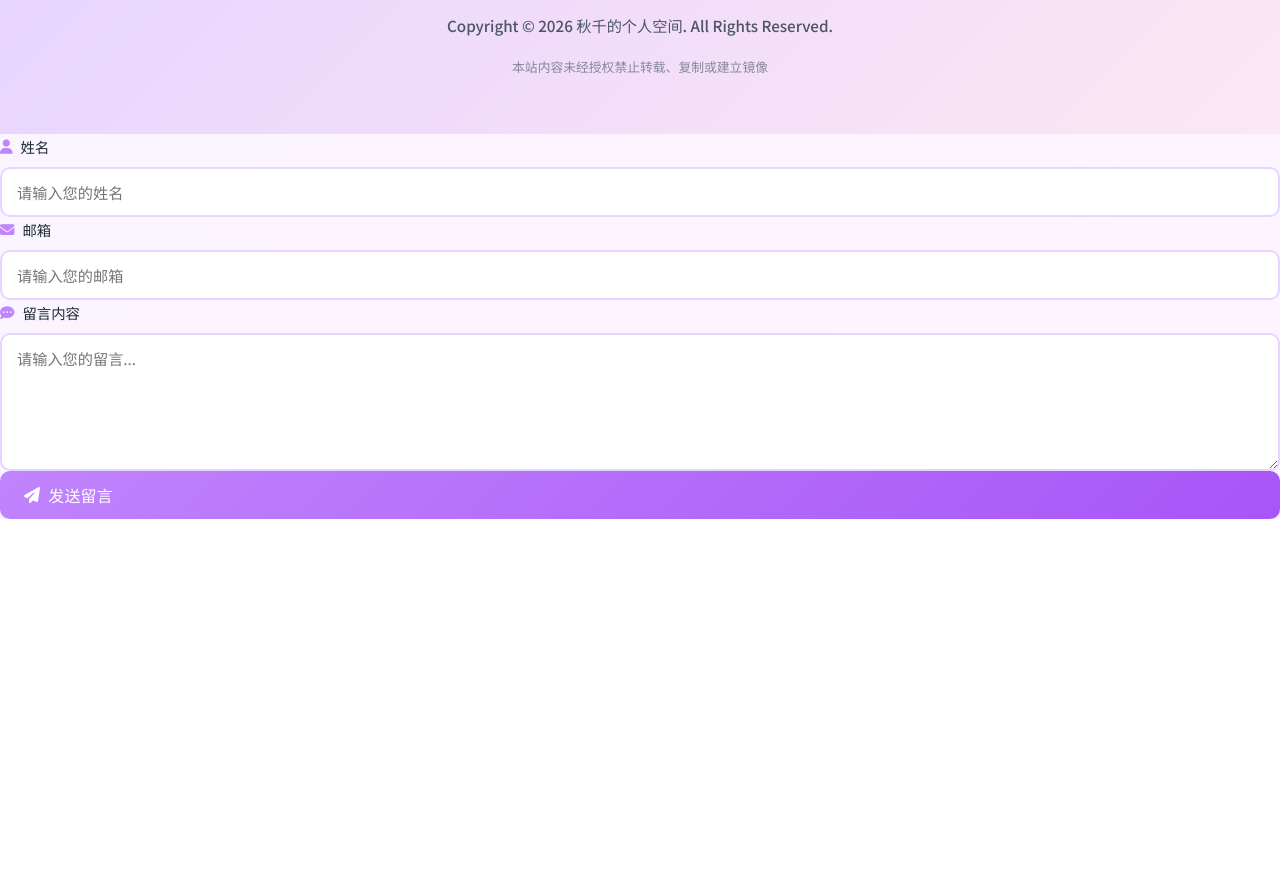
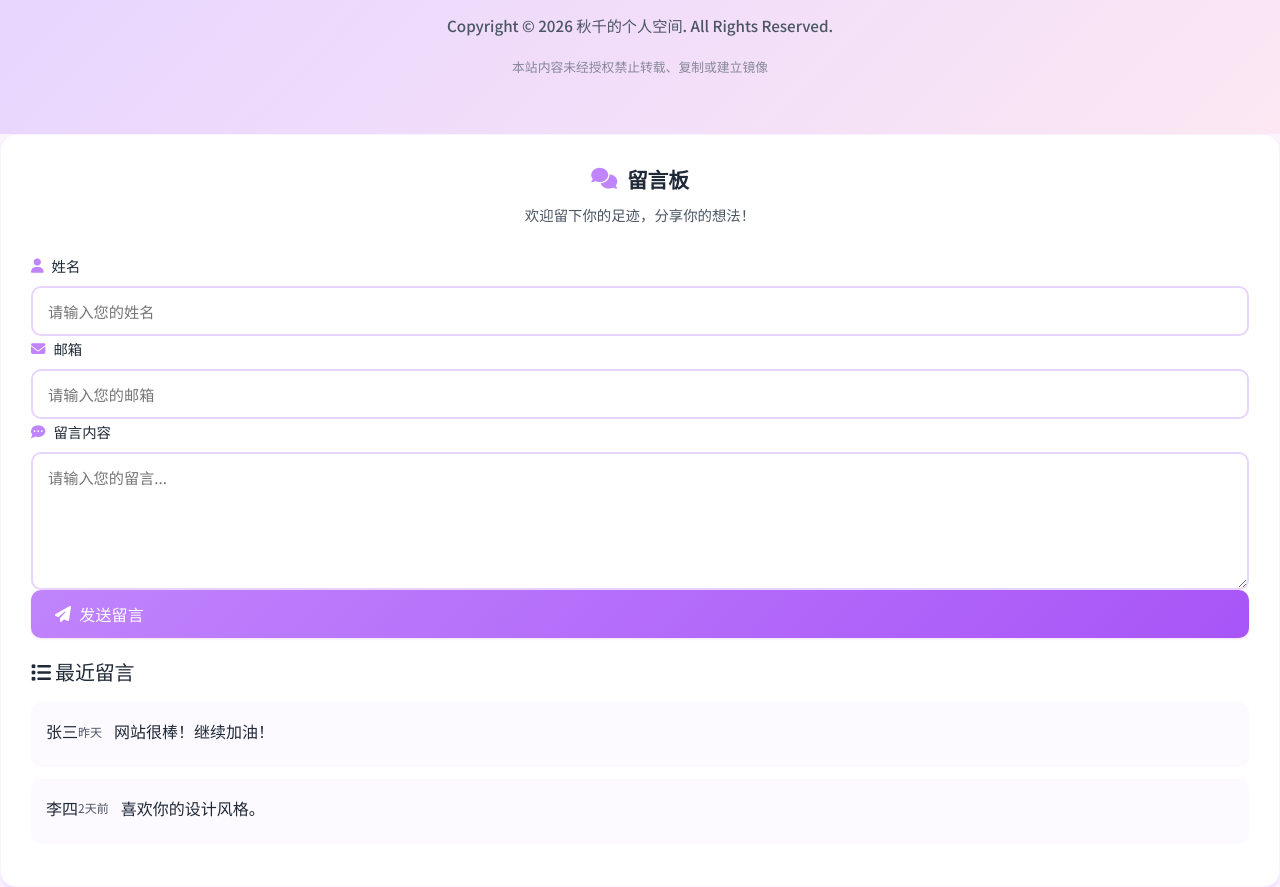
Before and after one commit to dreamgitdeep/personal-website, a website: page contact.html in a window 1280 px wide. Shown: the part 980-1867 px from the top of the page. Before the commit the page ends 1499 px from the top, so only its background shows below. Drawn offline with nearby package versions, Linux system fonts and the light colour scheme; a web font is replaced by a local one.

Commit message:
添加简易留言板功能

```diff
--- a/contact.html
+++ b/contact.html
@@ -164,7 +164,13 @@
     <script src="js/main.js"></script>
     <script src="js/contact.js"></script>
 
-    <!-- EmailJS 留言表单 -->
+    <!-- 简易留言板 -->
+    <div class="guestbook-wrapper">
+        <div class="guestbook-card">
+            <h3><i class="fas fa-comments"></i> 留言板</h3>
+            <p class="guestbook-desc">欢迎留下你的足迹，分享你的想法！</p>
+
+            <!-- 留言表单 -->
             <form id="guestMessageForm">
                 <div class="form-group">
                     <label for="guestName">
@@ -189,14 +195,74 @@
                 </button>
             </form>
 
-    <!-- EmailJS 初始化脚本 -->
+            <!-- 留言列表 -->
+            <div class="messages-list">
+                <h4><i class="fas fa-list"></i> 最近留言</h4>
+                <!-- 留言将在这里显示 -->
+            </div>
+        </div>
+    </div>
+
+    <!-- 留言功能脚本 -->
     <script>
-        // EmailJS 初始化
+        // 简易留言板功能
         document.addEventListener('DOMContentLoaded', function() {
-            emailjs.init('YOUR_EMAILJS_USER_ID'); // 替换为您的EmailJS用户ID
+            const guestMessageForm = document.getElementById('guestMessageForm');
+            const messagesList = document.querySelector('.messages-list');
 
-            // 留言表单提交处理
-            const guestMessageForm = document.getElementById('guestMessageForm');
+            // 模拟留言数据
+            let messages = [
+                {
+                    name: '张三',
+                    email: 'zhangsan@example.com',
+                    message: '网站很棒！继续加油！',
+                    timestamp: new Date(Date.now() - 86400000) // 昨天
+                },
+                {
+                    name: '李四',
+                    email: 'lisi@example.com',
+                    message: '喜欢你的设计风格。',
+                    timestamp: new Date(Date.now() - 172800000) // 前天
+                }
+            ];
+
+            // 显示留言
+            function displayMessages() {
+                if (!messagesList) return;
+
+                // 清空现有留言
+                const existingMessages = messagesList.querySelectorAll('.message-item');
+                existingMessages.forEach(msg => msg.remove());
+
+                // 添加留言
+                messages.forEach(msg => {
+                    const messageDiv = document.createElement('div');
+                    messageDiv.className = 'message-item';
+                    messageDiv.innerHTML = `
+                        <div class="message-header">
+                            <span class="message-name">${msg.name}</span>
+                            <span class="message-time">${formatDate(msg.timestamp)}</span>
+                        </div>
+                        <div class="message-content">${msg.message}</div>
+                    `;
+                    messagesList.appendChild(messageDiv);
+                });
+            }
+
+            // 格式化日期
+            function formatDate(date) {
+                const now = new Date();
+                const diff = now - date;
+                const days = Math.floor(diff / (1000 * 60 * 60 * 24));
+
+                if (days === 0) return '今天';
+                if (days === 1) return '昨天';
+                if (days < 7) return `${days}天前`;
+
+                return date.toLocaleDateString('zh-CN');
+            }
+
+            // 表单提交处理
             if (guestMessageForm) {
                 guestMessageForm.addEventListener('submit', function(e) {
                     e.preventDefault();
@@ -208,20 +274,32 @@
                         guestMessage: document.getElementById('guestMessage').value
                     };
 
-                    // 发送邮件
-                    emailjs.send('service_id', 'template_id', formData)
-                        .then(function(response) {
-                            console.log('邮件发送成功:', response);
-                            alert('留言已发送成功！');
+                    // 添加新留言
+                    messages.unshift({
+                        name: formData.guestName,
+                        email: formData.guestEmail,
+                        message: formData.guestMessage,
+                        timestamp: new Date()
+                    });
+
+                    // 限制留言数量
+                    if (messages.length > 10) {
+                        messages.pop();
+                    }
+
+                    // 更新显示
+                    displayMessages();
+
                     // 清空表单
                     guestMessageForm.reset();
-                        })
-                        .catch(function(error) {
-                            console.error('邮件发送失败:', error);
-                            alert('留言发送失败，请稍后重试。');
-                        });
+
+                    // 显示成功消息
+                    alert('留言已发送成功！');
                 });
             }
+
+            // 初始化显示
+            displayMessages();
         });
     </script>
 </body>
```
Lines whose indentation alone changed are shown as unchanged.
